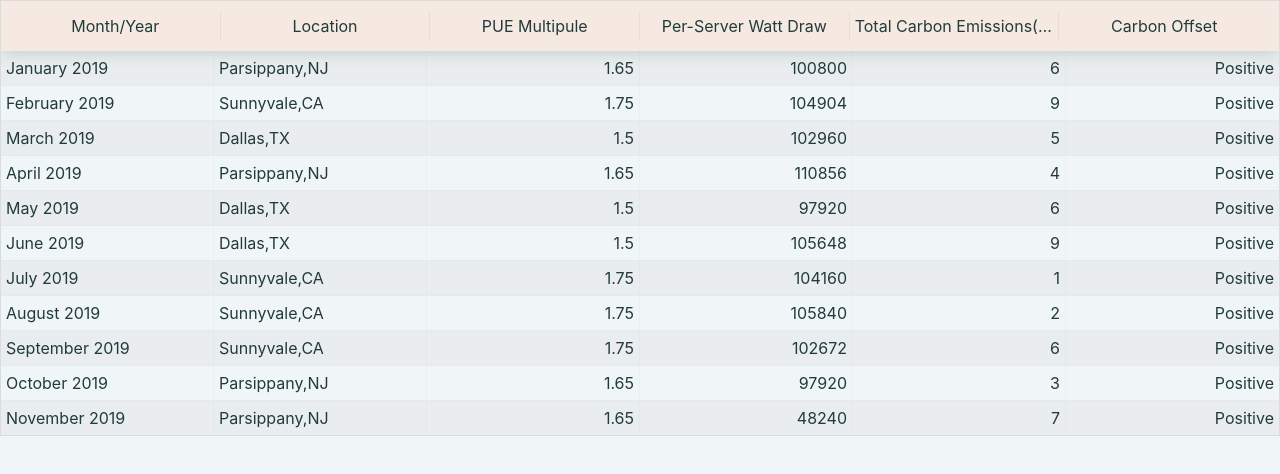
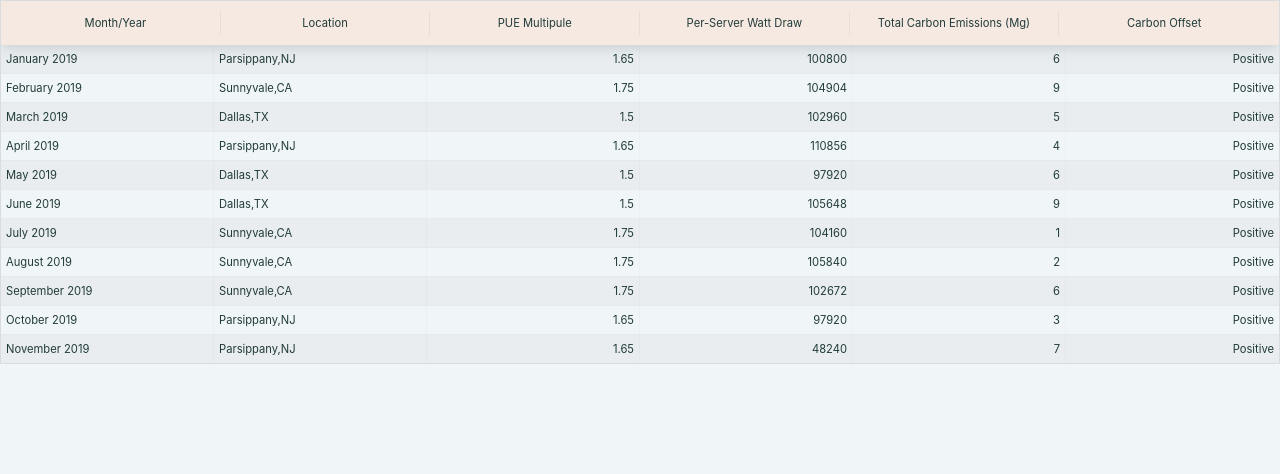
Before and after one commit to sblackstealth/Footprint-App, a React (Create React App) app: page /#/tableview in a window 1280 px wide. Shown: the top 474 px of the page. Built offline with nearby package versions, Linux system fonts and the light colour scheme.

Commit message:
Make table more readable.

```diff
--- a/src/components/tableView.css
+++ b/src/components/tableView.css
@@ -1,9 +1,17 @@
+.ReactTable {
+  font-size: 0.7em;
+}
+
 .ReactTable .rt-thead {
   padding: 10px;
   color: rgb(33, 59, 59);
   background-color: rgb(246, 233, 225);
 }
 
+.ReactTable .rt-th {
+  white-space: unset;
+}
+
 .ReactTable .rt-tr {
   color: rgb(33, 59, 59);
 }
--- a/src/components/tableView.js
+++ b/src/components/tableView.js
@@ -10,7 +10,8 @@ function TableView() {
   const columns = [
     {
       Header: "Month/Year",
-      accessor: "month"
+      accessor: "month",
+      style: { 'whiteSpace': 'unset' }
     },
     {
       Header: "Location",
@@ -27,11 +28,12 @@ function TableView() {
       Header: "Per-Server Watt Draw",
       accessor: "watt_hours",
       style: {
-        textAlign: "right"
+        textAlign: "right",
+        'whiteSpace': 'unset'
       }
     },
     {
-      Header: "Total Carbon Emissions(Mg)",
+      Header: "Total Carbon Emissions (Mg)",
       accessor: "carbon_emissions",
       style: {
         textAlign: "right"
```
